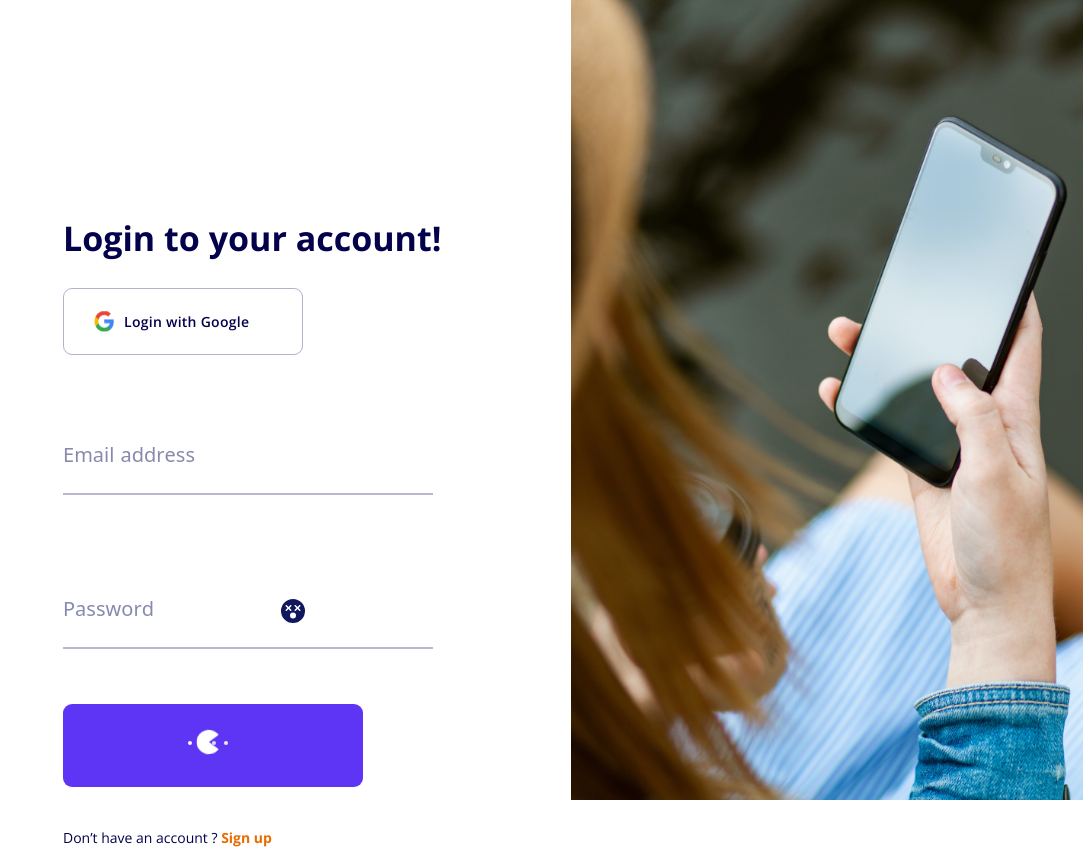
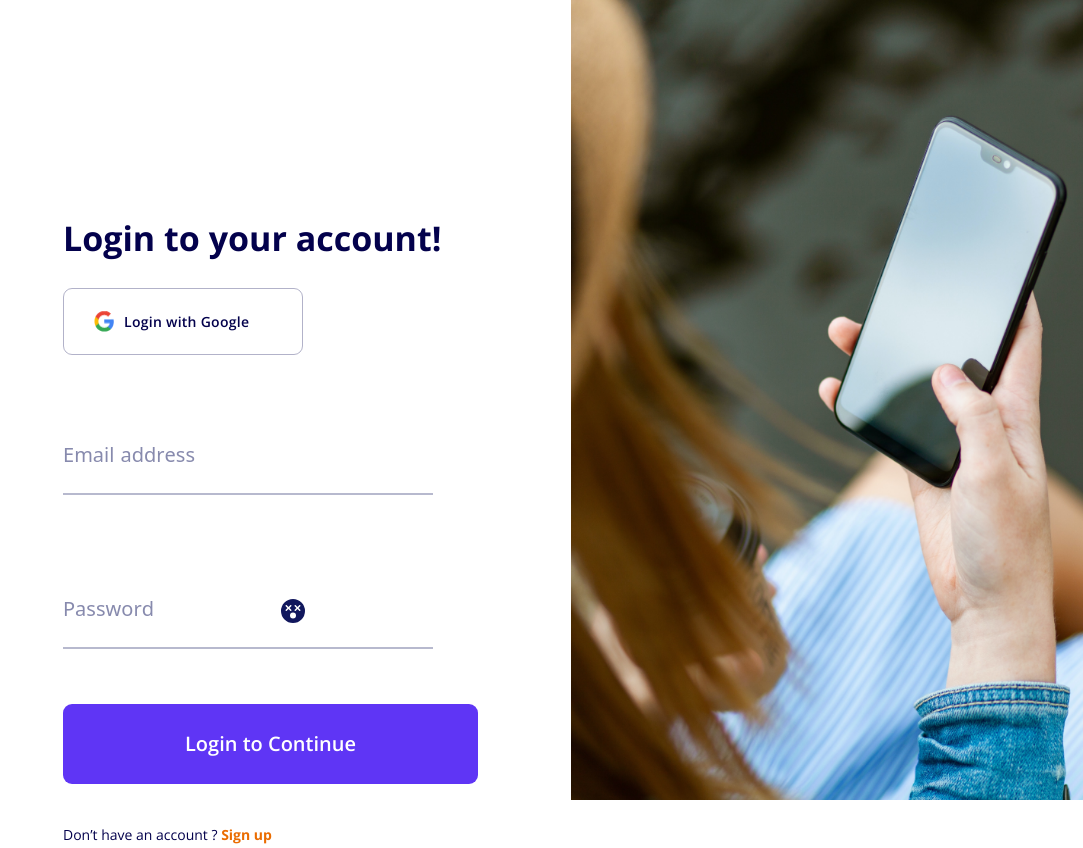
Before and after one commit to MH-Kniloy/Chat-App, a React (Vite) app: page /Login in a window 1280 px wide. Shown: the whole page, without its empty margins (197-1280 px from the left). Built offline with nearby package versions, Linux system fonts and the light colour scheme.

Commit message:
small change

```diff
--- a/src/components/Login/Login.jsx
+++ b/src/components/Login/Login.jsx
@@ -24,7 +24,7 @@ const Login = () => {
   const [showPassword, setShowPassword] = useState(false);
 
   // for spinner loader
-  const [spinner, setSpinner] = useState(true);
+  const [spinner, setSpinner] = useState(false);
 
   // for successful navigation to home page on sign in
   const navigate = useNavigate();
@@ -88,6 +88,10 @@ const Login = () => {
           const errorCode = error.code;
           if (errorCode.includes("auth/invalid-credential")) {
             setEmailErr("Enter a registered email or sign up");
+            console.log(errorCode);
+
+
+          }else if(errorCode.includes("auth/wrong-password")){
             setPasswordErr("Wrong password");
           }
         });
```
